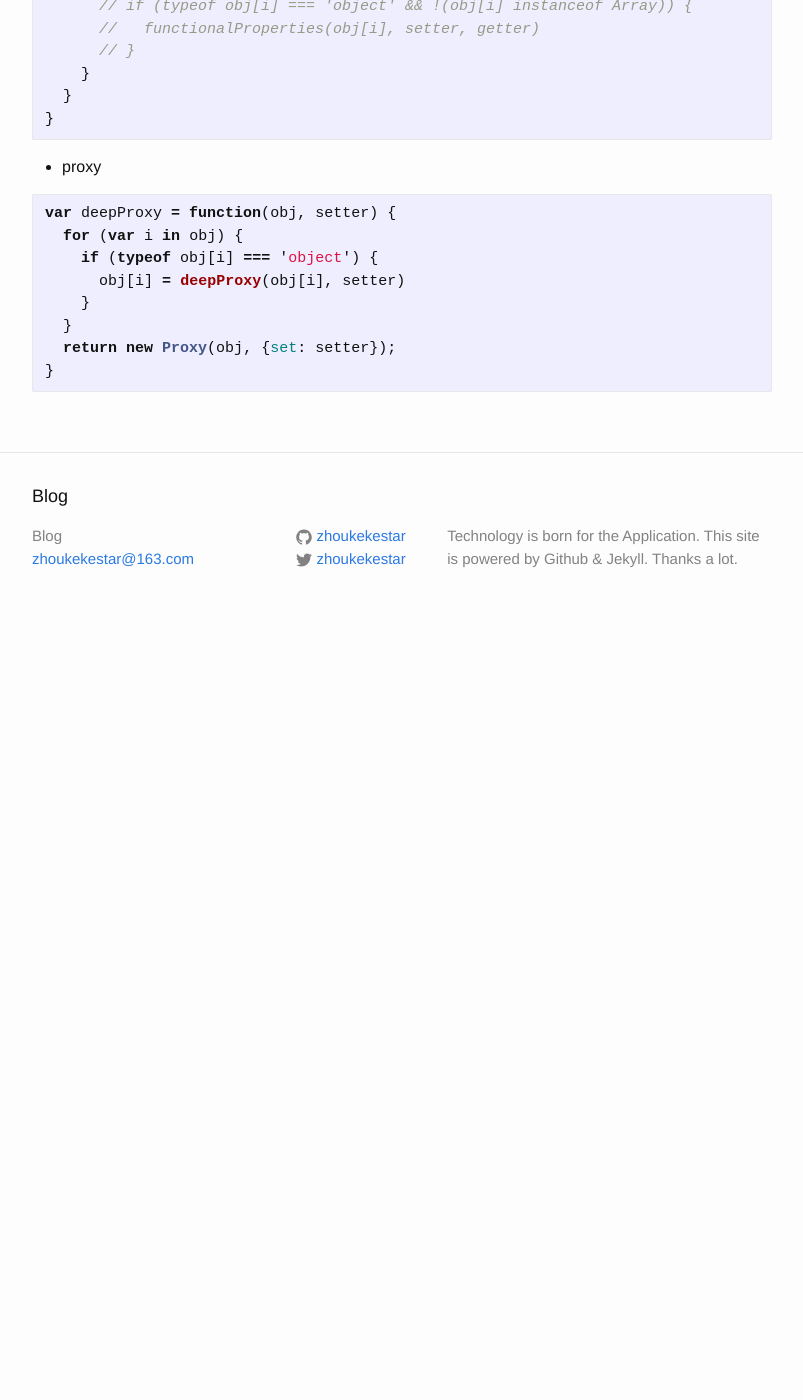
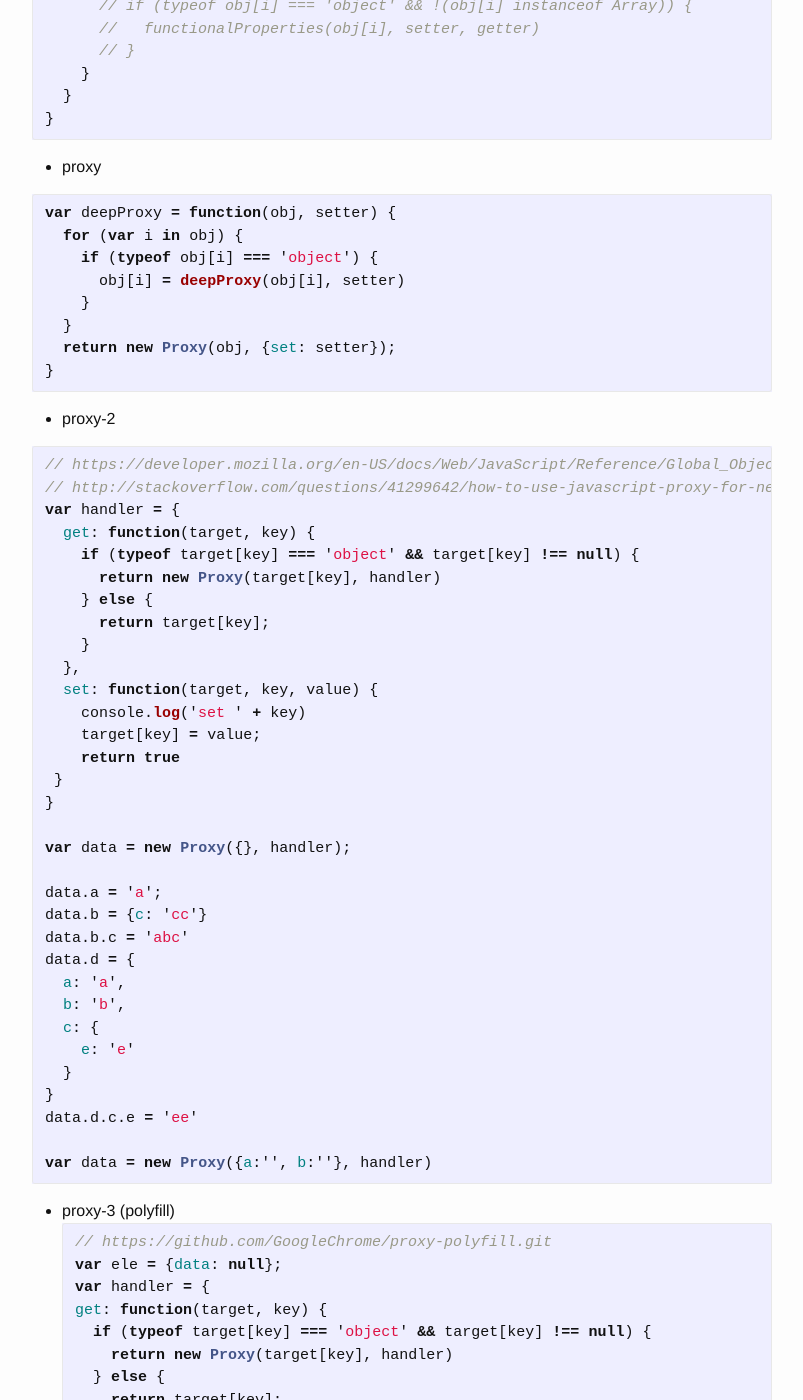
Before and after one commit to zhoukekestar/notes, a Jekyll site: the page built from _posts/2016-12-19-observer.md, in a window 1280 px wide and 1400 px high, scrolled down 3807 px. Shown: the whole window, without its empty margins (238-1041 px from the left). Built offline with Jekyll 4.4.1, drawn with Linux system fonts in a browser that asks for light colours; before the commit the page ends 4437 px from its top, so only the background shows below that; some of the changed text lies outside the part shown.

Commit message:
update blog

````diff
--- a/_posts/2016-12-19-observer.md
+++ b/_posts/2016-12-19-observer.md
@@ -1,8 +1,7 @@
 ---
 layout: post
-title:  "observer"
-date:   2016-12-19 11:17:00 +0800
-categories: observe setter getter
+title:  "observe a nested object"
+date:   2017-02-22
 tags: [javascript, observe]
 ---
 
@@ -192,3 +191,63 @@ var deepProxy = function(obj, setter) {
   return new Proxy(obj, {set: setter});
 }
 ```
+
+* proxy-2
+
+```js
+// https://developer.mozilla.org/en-US/docs/Web/JavaScript/Reference/Global_Objects/Proxy#Methods
+// http://stackoverflow.com/questions/41299642/how-to-use-javascript-proxy-for-nested-objects
+var handler = {
+  get: function(target, key) {
+    if (typeof target[key] === 'object' && target[key] !== null) {
+      return new Proxy(target[key], handler)
+    } else {
+      return target[key];
+    }
+  },
+  set: function(target, key, value) {
+    console.log('set ' + key)
+    target[key] = value;
+    return true
+ }
+}
+
+var data = new Proxy({}, handler);
+
+data.a = 'a';
+data.b = {c: 'cc'}
+data.b.c = 'abc'
+data.d = {
+  a: 'a',
+  b: 'b',
+  c: {
+    e: 'e'
+  }
+}
+data.d.c.e = 'ee'
+
+var data = new Proxy({a:'', b:''}, handler)
+```
+
+* proxy-3 (polyfill)
+```js
+// https://github.com/GoogleChrome/proxy-polyfill.git
+var ele = {data: null};
+var handler = {
+  get: function(target, key) {
+    if (typeof target[key] === 'object' && target[key] !== null) {
+      return new Proxy(target[key], handler)
+    } else {
+      return target[key];
+    }
+  },
+  set: function(target, key, value) {
+    console.log('set ' + key)
+    target[key] = value;
+    return true
+ }
+}
+ele = new Proxy(ele, handler);
+ele.data = {a: 'a', b: {bb: 'bb'}}
+ele.data.a = 'aa';
+```
````
Also changed, not shown: _posts/2017-01-05-my-stars.md (+2 -1 lines).
